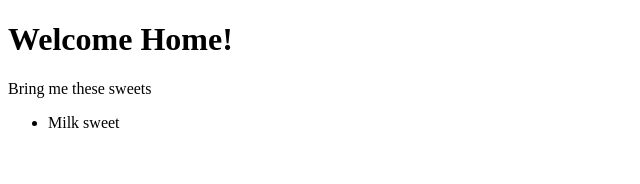
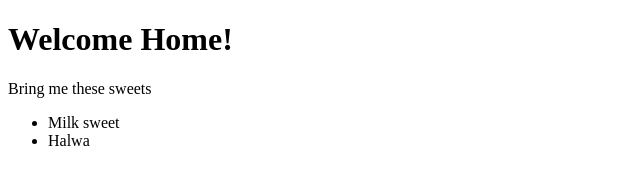
Before and after one commit to AmazingWowzers/HelloGrandma, a plain HTML site: page index.html in a window 1280 px wide. Shown: the full height of the page, 0-640 px from the left. Drawn offline with Linux system fonts and the light colour scheme.

Commit message:
Update index.html

```diff
--- a/index.html
+++ b/index.html
@@ -13,6 +13,7 @@
     <p>Bring me these sweets</p>
     <ul>
       <li>Milk sweet</li>
+      <li>Halwa</li>
     </ul>
   </body>
 
```
